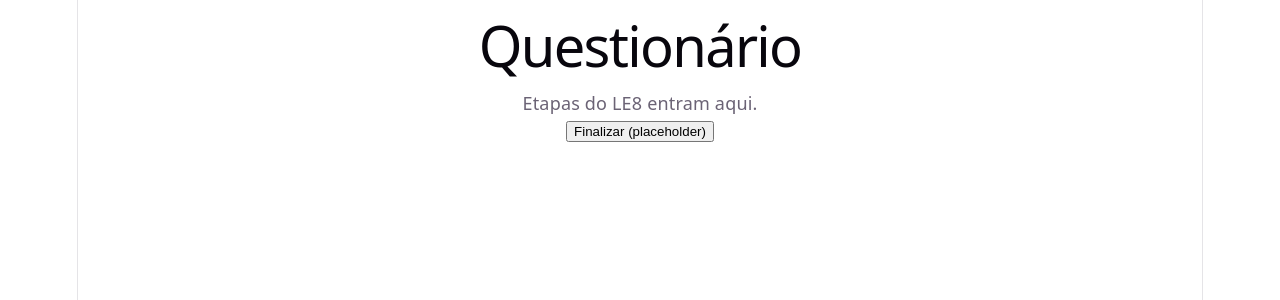
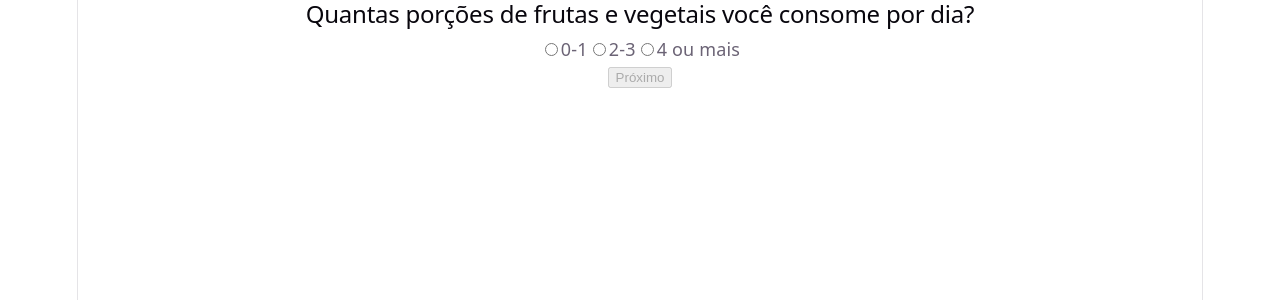
Before and after one commit to Thiagogmr1/Life-s-Essential-8, a React app in the folder frontend/: page /questionario in a window 1280 px wide. Shown: the top 300 px of the page. Built offline with nearby package versions, Linux system fonts and the light colour scheme; the HTML template or start-up script is replaced by a standard one.

Commit message:
feat: implementa fluxo completo do questionario com validacao e calculo de score

```diff
--- /dev/null
+++ b/frontend/src/components/QuestionCard/QuestionCard.jsx
@@ -0,0 +1,23 @@
+// src/components/QuestionCard/QuestionCard.jsx
+export default function QuestionCard({
+    label,
+    children,
+    onNext,
+    onBack,
+    isFirst,
+    isLast,
+    isValid,
+  }) {
+    return (
+      <section>
+        <h2>{label}</h2>
+        <div>{children}</div>
+        <div>
+          {!isFirst && <button type="button" onClick={onBack}>Voltar</button>}
+          <button type="button" onClick={onNext} disabled={!isValid}>
+            {isLast ? "Finalizar" : "Próximo"}
+          </button>
+        </div>
+      </section>
+    );
+  }
--- /dev/null
+++ b/frontend/src/data/questionnaireSteps.js
@@ -0,0 +1,73 @@
+// src/data/questionnaireSteps.js
+// Define a ORDEM e o TIPO de cada tela do questionário (wizard).
+// Não contém lógica de pontuação — isso é responsabilidade do scoring.js.
+
+import { DIET_ITEMS, NICOTINE_OPTIONS } from "./le8Criteria";
+
+const dietSteps = DIET_ITEMS.map((item) => ({
+  id: `diet-${item.id}`,
+  domain: "diet",
+  type: "dietItem",
+  itemId: item.id,
+  label: item.label,
+  options: item.options,
+}));
+
+export const QUESTIONNAIRE_STEPS = [
+  ...dietSteps,
+  {
+    id: "physicalActivity",
+    domain: "physicalActivity",
+    type: "number",
+    field: "physicalActivityMinutes",
+    label: "Quantos minutos de atividade física moderada a vigorosa você pratica por semana?",
+    placeholder: "Ex: 150",
+    unit: "minutos/semana",
+    min: 0,
+    max: 2000,
+  },
+  {
+    id: "nicotine",
+    domain: "nicotineExposure",
+    type: "radio",
+    field: "nicotineStatus",
+    label: "Qual sua situação em relação ao tabagismo?",
+    options: NICOTINE_OPTIONS,
+  },
+  {
+    id: "sleep",
+    domain: "sleep",
+    type: "number",
+    field: "sleepHours",
+    label: "Em média, quantas horas você dorme por noite?",
+    placeholder: "Ex: 7",
+    unit: "horas",
+    min: 0,
+    max: 24,
+    step: 0.5,
+  },
+  {
+    id: "bmi",
+    domain: "bmi",
+    type: "bmi",
+    label: "Informe seu peso e altura",
+  },
+  {
+    id: "bloodLipids",
+    domain: "bloodLipids",
+    type: "lipids",
+    label: "Informe seu colesterol não-HDL",
+  },
+  {
+    id: "bloodGlucose",
+    domain: "bloodGlucose",
+    type: "glucose",
+    label: "Informe sua glicemia",
+  },
+  {
+    id: "bloodPressure",
+    domain: "bloodPressure",
+    type: "bloodPressure",
+    label: "Informe sua pressão arterial",
+  },
+];
--- a/frontend/src/pages/Questionnaire/Questionnaire.jsx
+++ b/frontend/src/pages/Questionnaire/Questionnaire.jsx
@@ -1,24 +1,223 @@
 // src/pages/Questionnaire/Questionnaire.jsx
+import { useState } from "react";
 import { useNavigate } from "react-router-dom";
 import { useAssessment } from "../../context/AssessmentContext";
+import { QUESTIONNAIRE_STEPS } from "../../data/questionnaireSteps";
+import QuestionCard from "../../components/QuestionCard/QuestionCard";
 
 export default function Questionnaire() {
   const navigate = useNavigate();
-  const { submitAssessment } = useAssessment();
+  const { answers, setField, setDietItem, submitAssessment } = useAssessment();
+  const [stepIndex, setStepIndex] = useState(0);
 
-  // Placeholder: por enquanto só confirma que o Context está acessível
-  // e que o fluxo de navegação funciona. As 8 perguntas entram na
-  // próxima branch (feature/questionnaire-flow).
-  const handleFinish = () => {
-    submitAssessment();
-    navigate("/resultado");
+  const step = QUESTIONNAIRE_STEPS[stepIndex];
+  const isFirst = stepIndex === 0;
+  const isLast = stepIndex === QUESTIONNAIRE_STEPS.length - 1;
+
+  const goNext = () => {
+    if (isLast) {
+      submitAssessment();
+      navigate("/resultado");
+    } else {
+      setStepIndex((i) => i + 1);
+    }
   };
 
+  const goBack = () => setStepIndex((i) => Math.max(0, i - 1));
+
   return (
-    <main>
-      <h1>Questionário</h1>
-      <p>Etapas do LE8 entram aqui.</p>
-      <button onClick={handleFinish}>Finalizar (placeholder)</button>
-    </main>
+    <QuestionCard
+      label={step.label}
+      onNext={goNext}
+      onBack={goBack}
+      isFirst={isFirst}
+      isLast={isLast}
+      isValid={isStepValid(step, answers)}
+    >
+      {renderStepInput(step, answers, setField, setDietItem)}
+    </QuestionCard>
   );
 }
+
+// ---- Validação: impede avançar sem responder ----
+function isStepValid(step, answers) {
+  switch (step.type) {
+    case "dietItem":
+      return answers.diet[step.itemId] !== undefined;
+    case "number":
+      return answers[step.field] !== null && answers[step.field] !== "";
+    case "radio":
+      return answers[step.field] !== null;
+    case "bmi":
+      return answers.weightKg && answers.heightM;
+    case "lipids":
+      return answers.nonHdlCholesterol !== null && answers.nonHdlCholesterol !== "";
+    case "glucose":
+      return (
+        (answers.fastingGlucose !== null && answers.fastingGlucose !== "") ||
+        (answers.hba1c !== null && answers.hba1c !== "")
+      );
+    case "bloodPressure":
+      return answers.systolic && answers.diastolic;
+    default:
+      return true;
+  }
+}
+
+// ---- Renderização: um input diferente por tipo de passo ----
+function renderStepInput(step, answers, setField, setDietItem) {
+  switch (step.type) {
+    case "dietItem":
+      return (
+        <div>
+          {step.options.map((opt) => (
+            <label key={opt.value}>
+              <input
+                type="radio"
+                name={step.id}
+                checked={answers.diet[step.itemId] === opt.points}
+                onChange={() => setDietItem(step.itemId, opt.points)}
+              />
+              {opt.label}
+            </label>
+          ))}
+        </div>
+      );
+
+    case "number":
+      return (
+        <div>
+          <input
+            type="number"
+            min={step.min}
+            max={step.max}
+            step={step.step ?? 1}
+            placeholder={step.placeholder}
+            value={answers[step.field] ?? ""}
+            onChange={(e) => setField(step.field, e.target.value === "" ? "" : Number(e.target.value))}
+          />
+          <span> {step.unit}</span>
+        </div>
+      );
+
+    case "radio":
+      return (
+        <div>
+          {step.options.map((opt) => (
+            <label key={opt.value}>
+              <input
+                type="radio"
+                name={step.id}
+                checked={answers[step.field] === opt.value}
+                onChange={() => setField(step.field, opt.value)}
+              />
+              {opt.label}
+            </label>
+          ))}
+        </div>
+      );
+
+    case "bmi":
+      return (
+        <div>
+          <label>
+            Peso (kg)
+            <input
+              type="number"
+              value={answers.weightKg ?? ""}
+              onChange={(e) => setField("weightKg", Number(e.target.value))}
+            />
+          </label>
+          <label>
+            Altura (m)
+            <input
+              type="number"
+              step="0.01"
+              placeholder="Ex: 1.75"
+              value={answers.heightM ?? ""}
+              onChange={(e) => setField("heightM", Number(e.target.value))}
+            />
+          </label>
+        </div>
+      );
+
+    case "lipids":
+      return (
+        <div>
+          <label>
+            Colesterol não-HDL (mg/dL)
+            <input
+              type="number"
+              value={answers.nonHdlCholesterol ?? ""}
+              onChange={(e) => setField("nonHdlCholesterol", Number(e.target.value))}
+            />
+          </label>
+          <label>
+            <input
+              type="checkbox"
+              checked={answers.lipidsMedication}
+              onChange={(e) => setField("lipidsMedication", e.target.checked)}
+            />
+            Faço uso de medicação para colesterol
+          </label>
+        </div>
+      );
+
+    case "glucose":
+      return (
+        <div>
+          <label>
+            Glicemia de jejum (mg/dL)
+            <input
+              type="number"
+              value={answers.fastingGlucose ?? ""}
+              onChange={(e) => setField("fastingGlucose", Number(e.target.value))}
+            />
+          </label>
+          <p>ou</p>
+          <label>
+            Hemoglobina glicada — HbA1c (%)
+            <input
+              type="number"
+              step="0.1"
+              value={answers.hba1c ?? ""}
+              onChange={(e) => setField("hba1c", Number(e.target.value))}
+            />
+          </label>
+          <label>
+            <input
+              type="checkbox"
+              checked={answers.glucoseMedication}
+              onChange={(e) => setField("glucoseMedication", e.target.checked)}
+            />
+            Faço uso de medicação para diabetes/glicemia
+          </label>
+        </div>
+      );
+
+    case "bloodPressure":
+      return (
+        <div>
+          <label>
+            Sistólica (mmHg)
+            <input
+              type="number"
+              value={answers.systolic ?? ""}
+              onChange={(e) => setField("systolic", Number(e.target.value))}
+            />
+          </label>
+          <label>
+            Diastólica (mmHg)
+            <input
+              type="number"
+              value={answers.diastolic ?? ""}
+              onChange={(e) => setField("diastolic", Number(e.target.value))}
+            />
+          </label>
+        </div>
+      );
+
+    default:
+      return null;
+  }
+}
```
